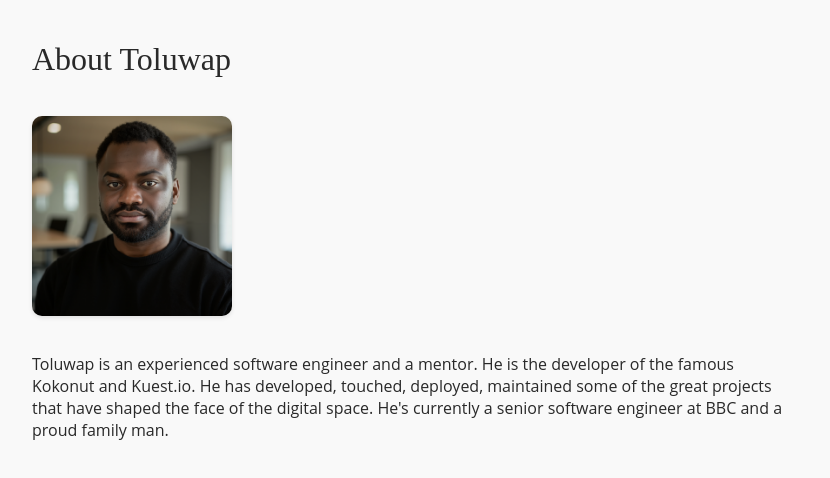
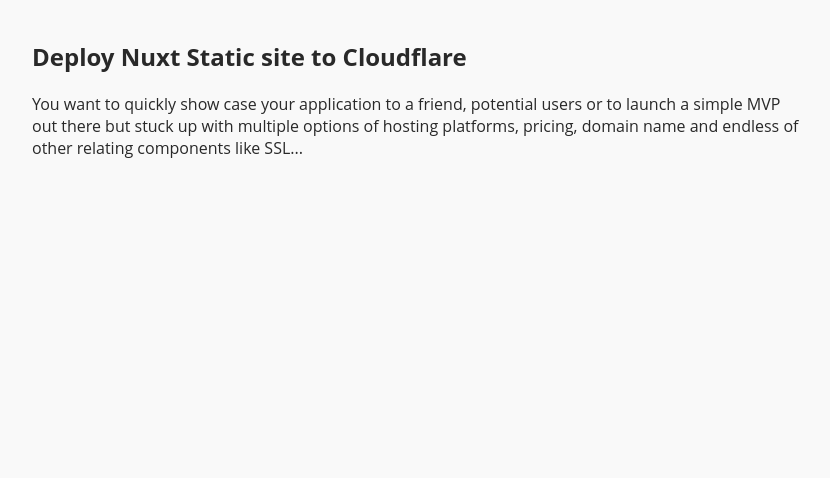
Before and after one commit to Hidyr/blog, a Nuxt app: page / in a window 1280 px wide. Shown: the top 478 px of the page, without its empty margins (224-1054 px from the left). Built offline with nearby package versions, Linux system fonts and the light colour scheme.

Commit message:
add intro page

```diff
--- a/pages/index.vue
+++ b/pages/index.vue
@@ -1,19 +1,18 @@
 <template>
   <div class="container">
-    <h1>About Toluwap</h1>
-    <p>
-      <img src="~/assets/images/toluwap.png" alt="Toluwap" class="rounded-full" width="200" height="200">
-    </p>
-    <p>Toluwap is an experienced software engineer and a mentor. He is the developer of the famous Kokonut and Kuest.io. He has developed, touched, deployed, maintained some of the great projects that have shaped the face of the digital space. He's currently a senior software engineer at BBC and a proud family man.</p>
+    <div>
+      <NuxtLink to="/cnsd">
+        <h2>Deploy Nuxt Static site to Cloudflare</h2>
+        <p>You want to quickly show case your application to a friend, potential users or to launch a simple MVP out there but stuck up with multiple options of hosting platforms, pricing, domain name and endless of other relating components like SSL...</p>
+      </NuxtLink>
+    </div>
   </div>
 </template>
 
+<script setup></script>
 <style scoped>
-h1 {
-  font-weight: 300;
-  font-family: Lora;
-}
-.rounded-full {
-  border-radius: 5%;
+a {
+  text-decoration: none;
+  color: #292929;
 }
 </style>
```
